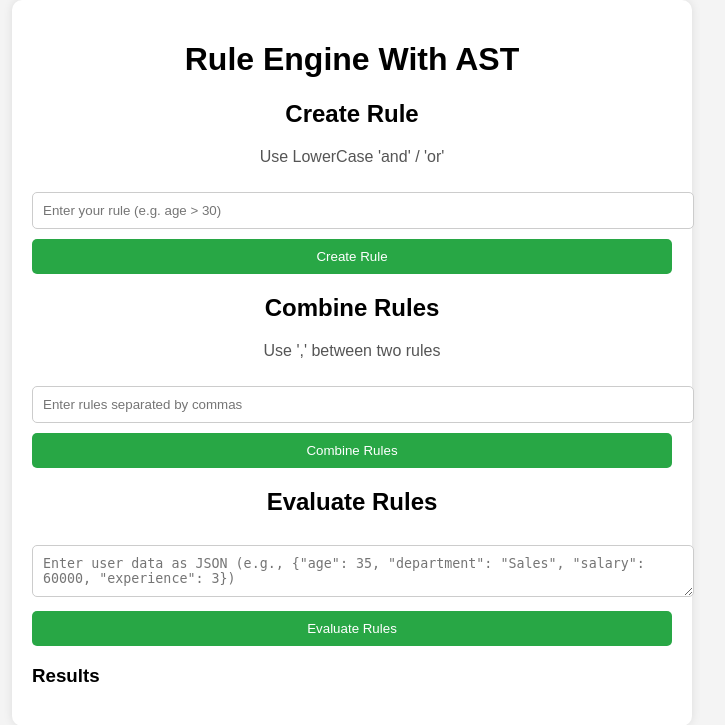
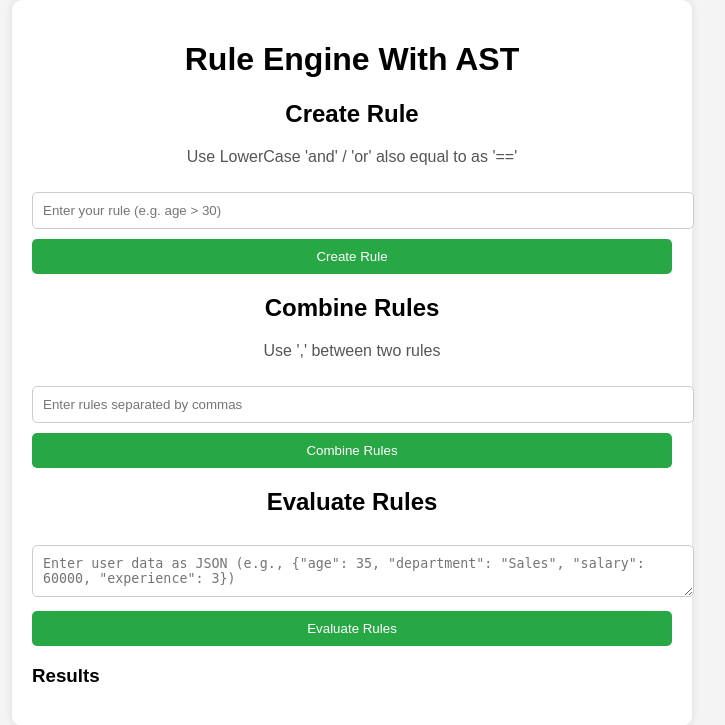
Before and after one commit to Jaisuntbiji/Rule-Engine-with-AST, a Flask app: page / in a window 1280 px wide. Shown: the top 725 px of the page, without its empty margins (288-1013 px from the left). Run offline with Flask 3, Linux system fonts and the light colour scheme.

Commit message:
update in the templates

```diff
--- a/rule_engine.py
+++ b/rule_engine.py
@@ -1,5 +1,4 @@
 import ast
-import re
 
 # Function to create a rule from a string and return an AST node
 def create_rule(rule_string):
--- a/templates/index.html
+++ b/templates/index.html
@@ -11,7 +11,7 @@
         <h1>Rule Engine With AST</h1>
 
         <h2>Create Rule</h2>
-        <p>Use LowerCase 'and' / 'or'</p>
+        <p>Use LowerCase 'and' / 'or' also equal to as '=='</p>
         <input type="text" id="ruleInput" placeholder="Enter your rule (e.g. age > 30)">
         <button onclick="createRule()">Create Rule</button>
 
```
